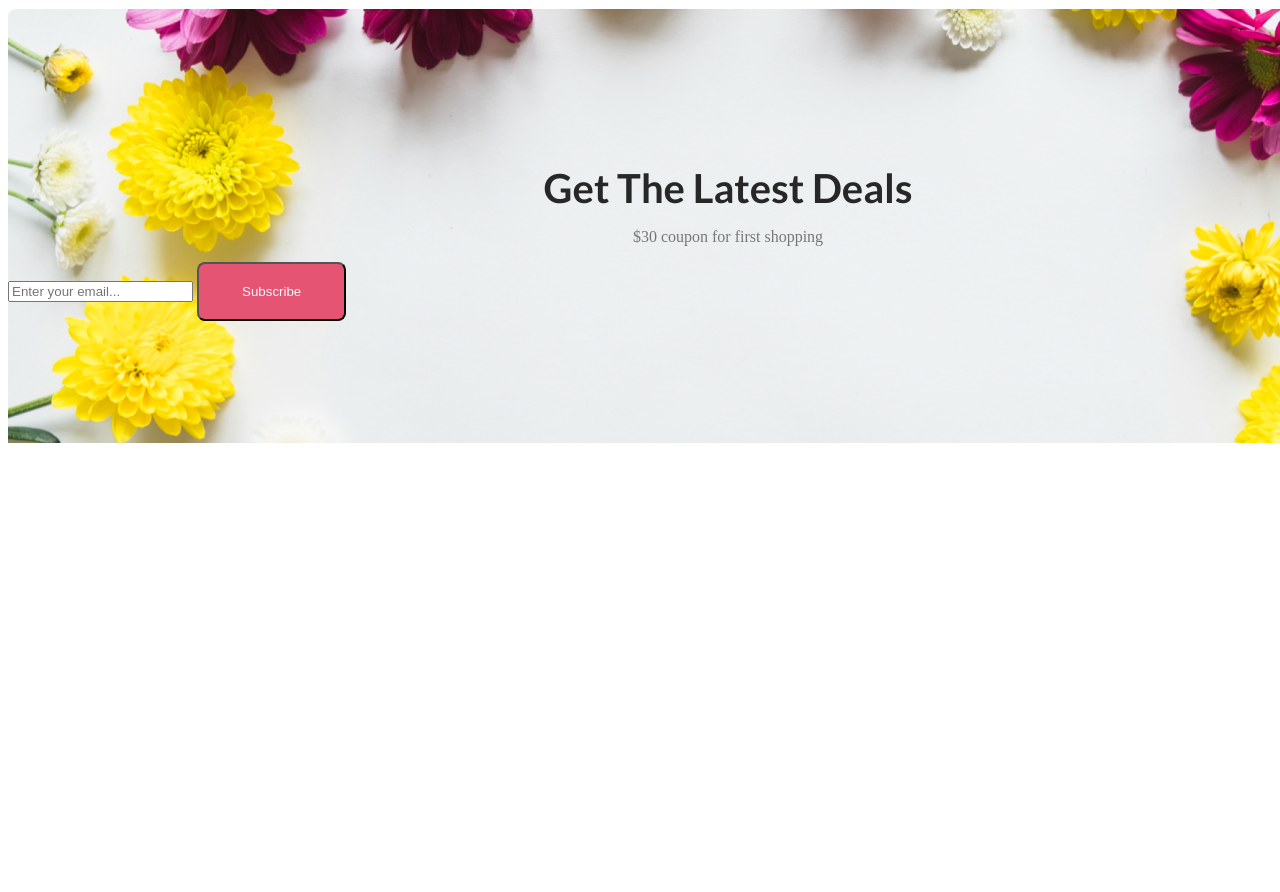
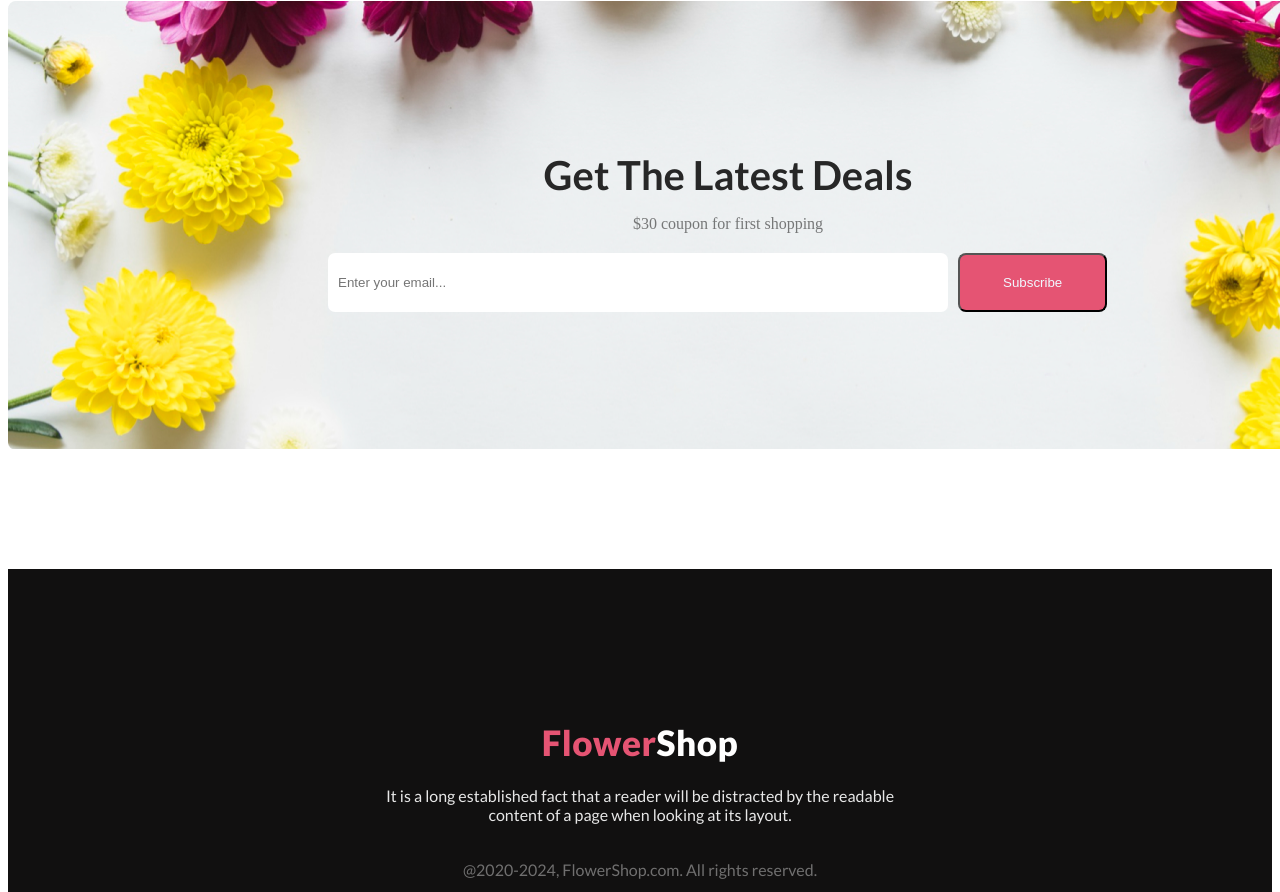
Before and after one commit to Nipunm342/FLOWER-SHOP, a plain HTML site: page index.html in a window 1280 px wide. Shown: the part 3291-4183 px from the top of the page. Before the commit the page ends 3862 px from the top, so only its background shows below. Drawn offline with Linux system fonts and the light colour scheme.

Commit message:
finished

```diff
--- a/index.html
+++ b/index.html
@@ -42,19 +42,21 @@
         <div class="flower-img pink">
           <img src="images/pngwing 6.png" alt="" />
         </div>
-        <p>Pink Flower Tree</p>
+        <p class="fghsljk">Pink Flower Tree</p>
       </div>
       <div class="flower">
         <div class="flower-img green">
           <img src="images/pngwing 5.png" alt="" />
         </div>
-        <p>Pink Flower Tree</p>
+        <p class="fghsljk">Pink Flower Tree</p>
+
       </div>
       <div class="flower">
         <div class="flower-img blue">
           <img src="images/pngwing 7.png" alt="" />
         </div>
-        <p>Pink Flower Tree</p>
+        <p class="fghsljk">Pink Flower Tree</p>
+
       </div>
     </div>
   </section>
@@ -118,5 +120,12 @@
 
   </section>
 </body>
+<footer>
+  <h1>
+    <span class="flowershopred">Flower</span>Shop
+  </h1>
+  <p>It is a long established fact that a reader will be distracted by the readable<br> content of a page when looking at its layout.</p>
+  <p class="flowershopcom">@2020-2024, FlowerShop.com. All rights reserved. </p>
+</footer>
 
 </html>
--- a/style.css
+++ b/style.css
@@ -1,4 +1,4 @@
-@import url('https://fonts.googleapis.com/css2?family=Lato:ital,wght@0,100;0,300;0,400;0,700;0,900;1,100;1,300;1,400;1,700;1,900&display=swap');
+@import url("https://fonts.googleapis.com/css2?family=Lato:ital,wght@0,100;0,300;0,400;0,700;0,900;1,100;1,300;1,400;1,700;1,900&display=swap");
 
 header,
 #hot-deal {
@@ -41,9 +41,7 @@ header,
     text-align: center;
     font-family: Lato;
     font-size: 40px;
-
 }
-
 
 button {
     border-radius: 8px;
@@ -73,9 +71,11 @@ button:hover {
     width: 75%;
     max-width: 1440px;
     margin: 0 auto;
+}
 
-
-
+.fghsljk {
+    color: #272727;
+    text-decoration: underline;
 }
 
 .flower-img {
@@ -85,7 +85,6 @@ button:hover {
     display: flex;
     align-items: end;
     border-radius: 300px 300px 0px 0px;
-
 }
 
 .section-content .flower .flower-img.pink {
@@ -97,27 +96,33 @@ button:hover {
 }
 
 .section-content .flower .flower-img.green {
-    background-color: rgba(71, 125, 17, 0.15)
+    background-color: rgba(71, 125, 17, 0.15);
 }
 
 .section-content .flower p {
     text-align: center;
 }
 
-
-
 .delivery {
     padding-top: 40px;
     padding-bottom: 40px;
+
     justify-content: space-around;
-    background-color: rgb(243, 236, 228);
-    align-items: center;
+    background: rgba(39, 39, 39, 0.05);
+    border-radius: 7px;
     margin-bottom: 40px;
     display: flex;
     width: 75%;
     max-width: 1440px;
     margin: 0 auto;
+}
 
+.delivery p {
+    text-align: center;
+}
+
+.delivery img {
+    align-items: center;
 
 }
 
@@ -129,7 +134,6 @@ button:hover {
     font-weight: 800;
     line-height: normal;
     color: #272727;
-
 }
 
 #hot-deal .hot-deal-img {
@@ -140,6 +144,9 @@ button:hover {
     display: flex;
     justify-content: space-around;
     padding: 100px 0;
+    margin-top: 40px;
+    max-width: 1440px;
+    margin: 0 auto;
 
 }
 
@@ -151,14 +158,11 @@ button:hover {
 .hot-deal-text {
     text-align: center;
     padding: 80px 0;
-
 }
 
 .important {
-    color: #E55473;
+    color: #e55473;
 }
-
-
 
 .instagram-text h2 {
     color: rgb(39, 39, 39);
@@ -185,33 +189,65 @@ p {
 }
 
 .insta-img {
-
     display: flex;
     justify-content: space-around;
     max-width: 1440px;
     margin: 0 auto;
 }
 
-
 #newsletter {
-    margin: 128px 0;
+    margin: 120px 0;
 }
 
 .newsletter-main {
     background-image: url(images/Rectangle\ 9.png);
-    padding: 122px 0;
+    padding: 117px 0;
     width: 1440px;
     margin: 0 auto;
-
 }
 
-#newsletter-main form {
+#newsletter form {
     max-width: 800px;
     margin: 20px auto;
-
-
+    display: flex;
+    gap: 10px;
 }
 
 #newsletter form input {
+    width: 100%;
+    max-width: 600px;
+    border: none;
+    border-radius: 7px;
+    padding: 10px;
+}
 
+footer {
+    background-color: rgb(17, 16, 16);
 }
+
+footer h1 {
+    color: rgb(255, 255, 255);
+    text-align: center;
+    font-weight: 800;
+    font-size: 35px;
+    letter-spacing: 0.5px;
+}
+
+footer p {
+    color: rgba(255, 255, 255, 0.9);
+    text-align: center;
+}
+
+footer {
+    padding: 128px 0;
+    font-family: lato;
+}
+
+.flowershopred {
+    color: rgb(229, 84, 115);
+}
+
+.flowershopcom {
+    color: rgba(255, 255, 255, 0.4);
+    padding-top: 20px;
+}
```
